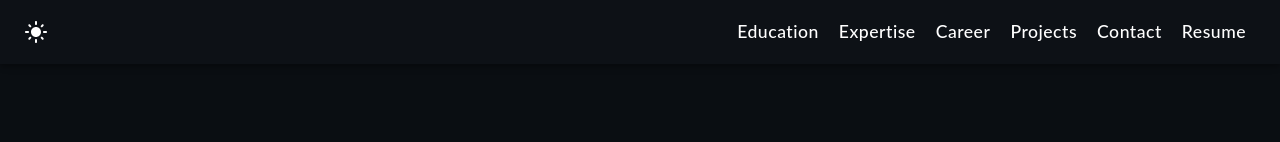
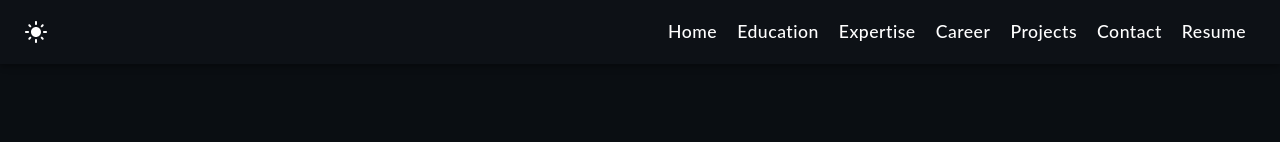
Before and after one commit to krishna-shri/personal_portfolio, a React (Create React App) app: page / in a window 1280 px wide. Shown: the top 142 px of the page. Built offline with nearby package versions, Linux system fonts and the light colour scheme.

Commit message:
Refactor Main and Navigation components: add home section ID and update navigation items

```diff
--- a/src/components/Main.tsx
+++ b/src/components/Main.tsx
@@ -1,11 +1,10 @@
-import React from "react";
 import GitHubIcon from "@mui/icons-material/GitHub";
 import LinkedInIcon from "@mui/icons-material/LinkedIn";
 import "../assets/styles/Main.scss";
 
 function Main() {
   return (
-    <div className="container">
+    <div id="home" className="container">
       <div className="about-section">
         <div className="image-wrapper">
           <img
--- a/src/components/Navigation.tsx
+++ b/src/components/Navigation.tsx
@@ -19,6 +19,7 @@ import Resume from "../assets/resume/Shri_Krishna_Resume.pdf";
 
 const drawerWidth = 240;
 const navItems = [
+  ["Home", "home"],
   ["Education", "educational-history"],
   ["Expertise", "expertise"],
   ["Career", "career-history"],
```
Also changed, not shown: 1 other file (tests, documents, lock files or other folders).
